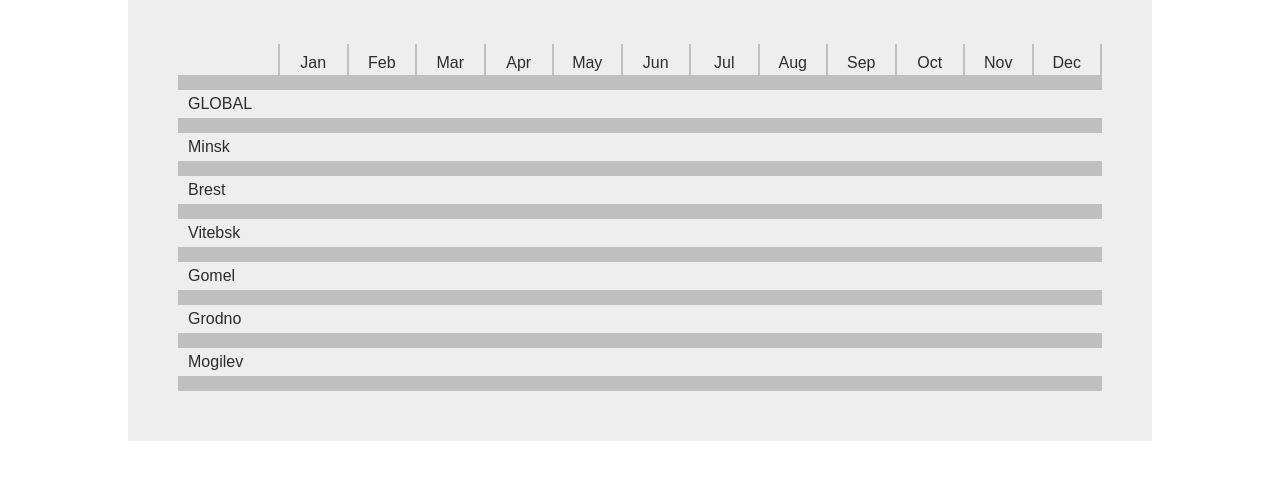
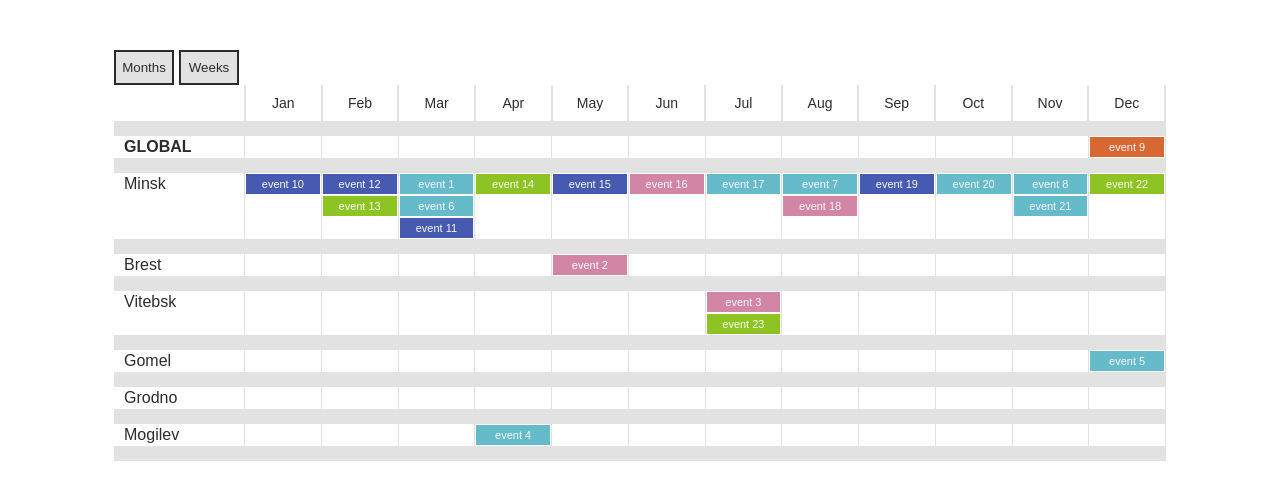
Before and after one commit to sleepwalky/events-timeline, a React (Create React App) app: page / in a window 1280 px wide. Shown: the top 500 px of the page. Built offline with nearby package versions, Linux system fonts and the light colour scheme.

Commit message:
Add calendar with events rendering

```diff
--- a/src/App.css
+++ b/src/App.css
@@ -7,61 +7,106 @@
 .App {
   box-sizing: border-box;
   font-size: 16px;
-  width: 80%;
+  width: 90%;
   height: auto;
   margin: 0 auto;
   padding: 50px;
-  background: #eeeeee;
+}
+
+.button {
+  width: 60px;
+  height: 35px;
+  background: #e2e2e2;
+  color: #2c2c2c;
+  text-align: center;
+  border: 2px solid #2c2c2c;
+  margin-right: 5px;
 }
 
 .table-header {
-  height: 40px;
-  padding-left: 100px;
+  padding-left: 130px;
   display: flex;
   align-items: center;
-  border-bottom: 15px solid #c0c0c0;
+  border-bottom: 15px solid #e2e2e2;
+  font-size: 14px;
 }
 
 .table-header-item {
   flex: 1;
-  padding: 10px 0;
+  padding: 10px 2px;
   text-align: center;
   color: #2c2c2c;
-  border-right: 2px solid #c0c0c0;
+  border-right: 2px solid #e2e2e2;
 }
 
 .table-header-item:first-child {
-  border-left: 2px solid #c0c0c0;
+  border-left: 2px solid #e2e2e2;
 }
 
-.table-places {
-  width: 100%;
+.table-body {
   display: flex;
   flex-direction: column;
   justify-content: flex-start;
   align-items: left;
 }
 
-.table-places-item {
+.table-body-row {
   color: #2c2c2c;
   width: 100%;
-  border-bottom: 15px solid #c0c0c0;
+  border-bottom: 15px solid #e2e2e2;
+  display: flex;
+  justify-content: space-between;
 }
 
-.table-places-item span {
-  display: inline-block;
-  width: 100px;
-  padding: 5px 10px;
+.table-body-row:first-child span{
+  font-weight: 700;
 }
 
-.event.js {
-  height: 10px;
-  width: 100%;
-  background: #7feeff;
+.table-row-name {
+  display: inline-block;
+  width: 130px;
+  padding: 2px 10px;
 }
 
-.event.react {
-  height: 10px;
+.table-cell {
+  flex: 1;
+  display: flex;
+  flex-direction: column;
+  justify-content: flex-start;
+  border-right: 1px solid #e2e2e2;
+}
+
+.table-cell:nth-child(2) {
+  border-left: 1px solid #e2e2e2;
+}
+
+.event {
+  height: 22px;
   width: 100%;
-  background: #ffa5cd;
+  border: 1px solid #fff;
+  font-size: 11px;
+  color: #f9f9f9;
+  display: flex;
+  justify-content: center;
+  align-items: center;
 }
+
+.js {
+  background: #66bbcb;
+}
+
+.react {
+  background: #d285a5;
+}
+
+.global {
+  background: #d76834;
+}
+
+.nodejs {
+  background: #475ab1;
+}
+
+.angular {
+  background: #8dc424;
+}
--- a/src/App.js
+++ b/src/App.js
@@ -1,9 +1,6 @@
 import React, { Component } from 'react';
 
-import TableHeader from './components/table/Header';
-import TablePlaces from './components/table/Places';
-
-import { months } from './helpers/consts';
+import Table from './components/table/Table';
 
 import './App.css';
 
@@ -11,10 +8,7 @@ class App extends Component {
   render() {
     return (
       <div className="App">
-        <TableHeader
-          view = { months }
-        />
-        <TablePlaces />
+        <Table />
       </div>
     );
   }
--- a/src/components/Event.js
+++ b/src/components/Event.js
@@ -1,14 +1,24 @@
-import React from 'react';
+import React, { Component } from 'react';
 
-function Event(props) {
-  return (
-    <div className = { props.className }
-      data-place = { props.place }
-      data-time = { props.time }
-    >
-      {props.name}
-    </div>
-  )
+class Event extends Component {
+  constructor (props) {
+    super();
+    this.state = {
+      className: props.className,
+      place: props.place,
+      time: props.time,
+      name: props.name
+    }
+  }
+
+  render () {
+    let classes = `${this.state.className} event`;
+    return (
+      <div className = { classes }>
+        {this.state.name}
+      </div>
+    )
+  }
 }
 
 export default Event;
--- /dev/null
+++ b/src/components/table/Button.js
@@ -0,0 +1,14 @@
+import React from 'react'
+
+function Button (props) {
+  return (
+    <button
+      className = 'button'
+      onClick = { props.onClick }
+    >
+      {props.value}
+    </button>
+  )
+}
+
+export default Button;
--- a/src/components/table/Header.js
+++ b/src/components/table/Header.js
@@ -6,7 +6,7 @@ import React, { Component } from 'react';
       <div className="table-header">
         { this.props.view.map((item, ind) =>
             <div key = { ind } className = "table-header-item">
-              {item}
+              { item }
             </div>
         )}
       </div>
--- a/src/components/table/Places.js
+++ /dev/null
@@ -1,22 +0,0 @@
-import React, { Component } from 'react';
-
-import {places} from '../../helpers/consts';
-
-class TablePlaces extends Component {
-  render() {
-    return (
-      <div className = "table-places">
-        <div className = "table-places-item">
-          <span>GLOBAL</span>
-        </div>
-        { places.map( item =>
-          <div key = { item } className = "table-places-item">
-            <span>{ item }</span>
-          </div>
-        )}
-      </div>
-    );
-  }
-}
-
-export default TablePlaces;
--- /dev/null
+++ b/src/components/table/Table.js
@@ -0,0 +1,80 @@
+import React, { Component } from 'react';
+
+import Button from './Button';
+import Header from './Header';
+import TableBody from './TableBody';
+
+import { months, weekDays } from "../../helpers/consts";
+
+class Table extends Component {
+  constructor () {
+    super();
+    this.state = {
+      view: 'months',
+      display: months
+    }
+  }
+
+  headerCalc = (view, date = new Date()) => {
+    if (view === 'weeks') {
+      let year = date.getFullYear();
+      let month = date.getMonth();
+
+      let firstWeekDay = new Date(year, month, 1).getDay();
+      let lastDay = new Date(year, month + 1, 0).getDate();
+
+      let weekDaysArr = [];
+      let currentWeekDay = firstWeekDay;
+      for (let i = 0; i < lastDay; i++) {
+        let weekDay = currentWeekDay > 6 ? currentWeekDay = 0 : currentWeekDay;
+        weekDaysArr[i] = `${i+1} ${weekDays[weekDay]}`;
+        currentWeekDay++;
+      }
+
+      return weekDaysArr;
+    }
+
+    return months
+  };
+
+  //вот это дерьмище надо поменять!!!!!!!!!!
+  getMonthsView = () => {
+    if (this.state.view !== 'months') {
+      this.setState({ view: 'months' });
+      this.setState({ display: this.headerCalc('months') })
+    }
+  };
+
+  getWeeksView = () => {
+    if (this.state.view !== 'weeks') {
+      this.setState({ view: 'weeks' });
+      this.setState({ display: this.headerCalc('weeks') })
+    }
+  };
+
+  render() {
+    return (
+      <div>
+        <Button
+          onClick = { this.getMonthsView }
+          value = 'Months'
+        />
+        <Button
+          onClick = { this.getWeeksView }
+          value = 'Weeks'
+        />
+        <div className = "table">
+          <Header
+            view = { this.state.display }
+          />
+          <TableBody
+            cells = { this.state.display }
+            view = { this.state.view }
+          />
+        </div>
+      </div>
+    );
+  }
+}
+
+export default Table;
--- /dev/null
+++ b/src/components/table/TableBody.js
@@ -0,0 +1,112 @@
+import React, { Component } from 'react';
+
+import Event from '../Event';
+
+import eventsJson from '../../events.json'
+import { places } from '../../helpers/consts';
+
+class TableBody extends Component {
+  constructor(props) {
+    super(props);
+    this.state = {
+      events: eventsJson.events
+    };
+  }
+
+  sortAllEvents = (events) => {
+    let sortedEvents = {};
+    for (let i = 0; i < events.length; i++) {
+      let place = events[i].place.toLowerCase();
+      if (!sortedEvents[place]) {
+        sortedEvents[place] = [];
+      }
+      sortedEvents[place].push(events[i])
+    }
+
+    return sortedEvents;
+  };
+
+  sortMonthEvents = (events) => {
+    let sortedEvents = {};
+    for (let i = 0; i < events.length; i++) {
+      let place = events[i].place.toLowerCase();
+      if (!sortedEvents[place]) {
+        sortedEvents[place] = [];
+      }
+      let currentMonth = new Date().getMonth();
+      let eventMonth = new Date(events[i].date).getMonth();
+      if (currentMonth === eventMonth) {
+        sortedEvents[place].push(events[i])
+      }
+    }
+
+    return sortedEvents;
+  };
+
+  renderEvents = (events, timeInd, place) => {
+    if (!events[place]) {
+      return;
+    }
+
+    let renderingEvents = [];
+    for (let i = 0; i < events[place].length; i++) {
+      let eventDate = new Date(events[place][i].date);
+      let month = eventDate.getMonth();
+      let day = eventDate.getDate();
+
+      if (this.props.view === 'months' && month === timeInd) {
+        renderingEvents.push(this.addToEventsArr(events[place], i));
+      }
+
+      if (this.props.view === 'weeks' &&  day === timeInd + 1) {
+          renderingEvents.push(this.addToEventsArr(events[place], i));
+      }
+    }
+
+    return renderingEvents;
+  };
+
+  addToEventsArr = (initialArr, ind) => {
+    return (
+      <Event key = { initialArr[ind].name }
+             className = { initialArr[ind].type }
+             name = { initialArr[ind].name }
+             time = { initialArr[ind].time }
+             place = { initialArr[ind].place }
+      />
+    )
+  };
+
+  getRowNamesList = () => {
+    const rowNames = places.slice();
+      rowNames.unshift('GLOBAL');
+
+    return rowNames;
+  };
+
+  render() {
+    const rowNames = this.getRowNamesList();
+    const sortedEvents = this.props.view === 'months' ?
+      this.sortAllEvents(this.state.events) :
+      this.sortMonthEvents(this.state.events);
+
+    return (
+      <div className = "table-body">
+        { rowNames.map( placeName => {
+          return (
+            <div key = { placeName } className = "table-body-row">
+              <span className = "table-row-name">{ placeName }</span>
+              { this.props.cells.map( (c, ind) =>
+              <div key = { `${c}${ind}`} className = "table-cell">
+                { this.renderEvents(sortedEvents, ind, placeName.toLowerCase()) }
+              </div>
+              )}
+            </div>
+          )}
+        )}
+      </div>
+    );
+  }
+}
+
+export default TableBody;
--- a/src/events.json
+++ b/src/events.json
@@ -35,6 +35,108 @@
       "type": "js",
       "date": "2018-12-20T20:00:00.000Z",
       "place": "Gomel"
+    },
+    {
+      "name": "event 7",
+      "type": "js",
+      "date": "2018-08-20T20:00:00.000Z",
+      "place": "Minsk"
+    },
+    {
+      "name": "event 8",
+      "type": "js",
+      "date": "2018-11-20T20:00:00.000Z",
+      "place": "Minsk"
+    },
+    {
+      "name": "event 9",
+      "type": "global",
+      "date": "2018-12-20T20:00:00.000Z",
+      "place": "global"
+    },
+    {
+      "name": "event 10",
+      "type": "nodejs",
+      "date": "2018-01-20T20:00:00.000Z",
+      "place": "Minsk"
+    },
+    {
+      "name": "event 11",
+      "type": "nodejs",
+      "date": "2018-03-18T20:00:00.000Z",
+      "place": "Minsk"
+    },
+    {
+      "name": "event 12",
+      "type": "nodejs",
+      "date": "2018-02-20T20:00:00.000Z",
+      "place": "Minsk"
+    },
+    {
+      "name": "event 13",
+      "type": "angular",
+      "date": "2018-02-20T20:00:00.000Z",
+      "place": "Minsk"
+    },
+    {
+      "name": "event 14",
+      "type": "angular",
+      "date": "2018-04-20T20:00:00.000Z",
+      "place": "Minsk"
+    },
+    {
+      "name": "event 15",
+      "type": "nodejs",
+      "date": "2018-05-20T20:00:00.000Z",
+      "place": "Minsk"
+    },
+    {
+      "name": "event 16",
+      "type": "react",
+      "date": "2018-06-20T20:00:00.000Z",
+      "place": "Minsk"
+    },
+    {
+      "name": "event 17",
+      "type": "js",
+      "date": "2018-07-20T20:00:00.000Z",
+      "place": "Minsk"
+    },
+    {
+      "name": "event 18",
+      "type": "react",
+      "date": "2018-08-20T20:00:00.000Z",
+      "place": "Minsk"
+    },
+    {
+      "name": "event 19",
+      "type": "nodejs",
+      "date": "2018-09-20T20:00:00.000Z",
+      "place": "Minsk"
+    },
+    {
+      "name": "event 20",
+      "type": "js",
+      "date": "2018-10-20T20:00:00.000Z",
+      "place": "Minsk"
+    },
+    {
+      "name": "event 21",
+      "type": "js",
+      "date": "2018-11-20T20:00:00.000Z",
+      "place": "Minsk"
+    },
+    {
+      "name": "event 22",
+      "type": "angular",
+      "date": "2018-12-20T20:00:00.000Z",
+      "place": "Minsk"
+    },
+    {
+      "name": "event 23",
+      "type": "angular",
+      "date": "2018-07-20T20:00:00.000Z",
+      "place": "Vitebsk"
     }
   ]
 }
--- a/src/helpers/consts.js
+++ b/src/helpers/consts.js
@@ -23,12 +23,12 @@ const months = [
 ];
 
 const weekDays = [
+  "Sun",
   "Mon",
   "Tue",
   "Wed",
   "Thu",
   "Fri",
-  "Sat",
-  "Sun"
+  "Sat"
 ];
  export { places, months, weekDays };
```
Also changed, not shown: src/components/table/Cell.js (deleted, +0 -13 lines).
